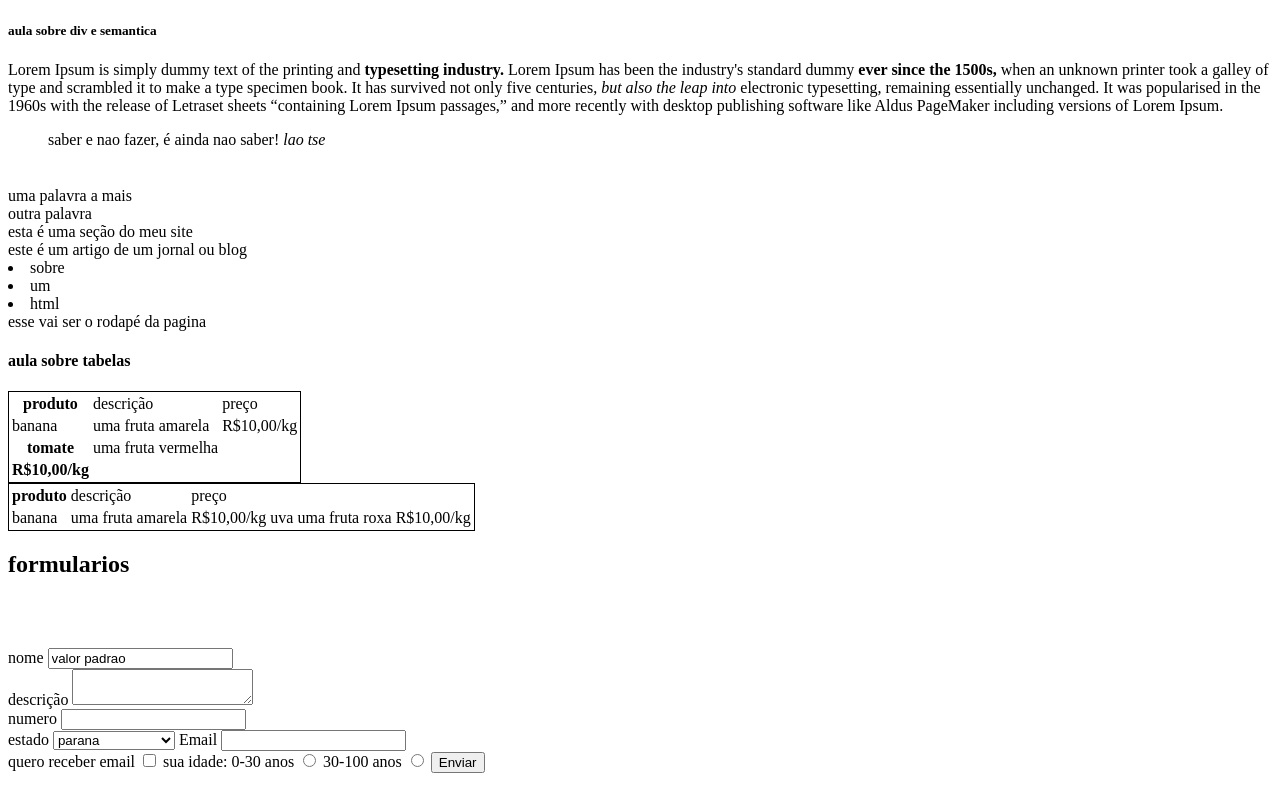
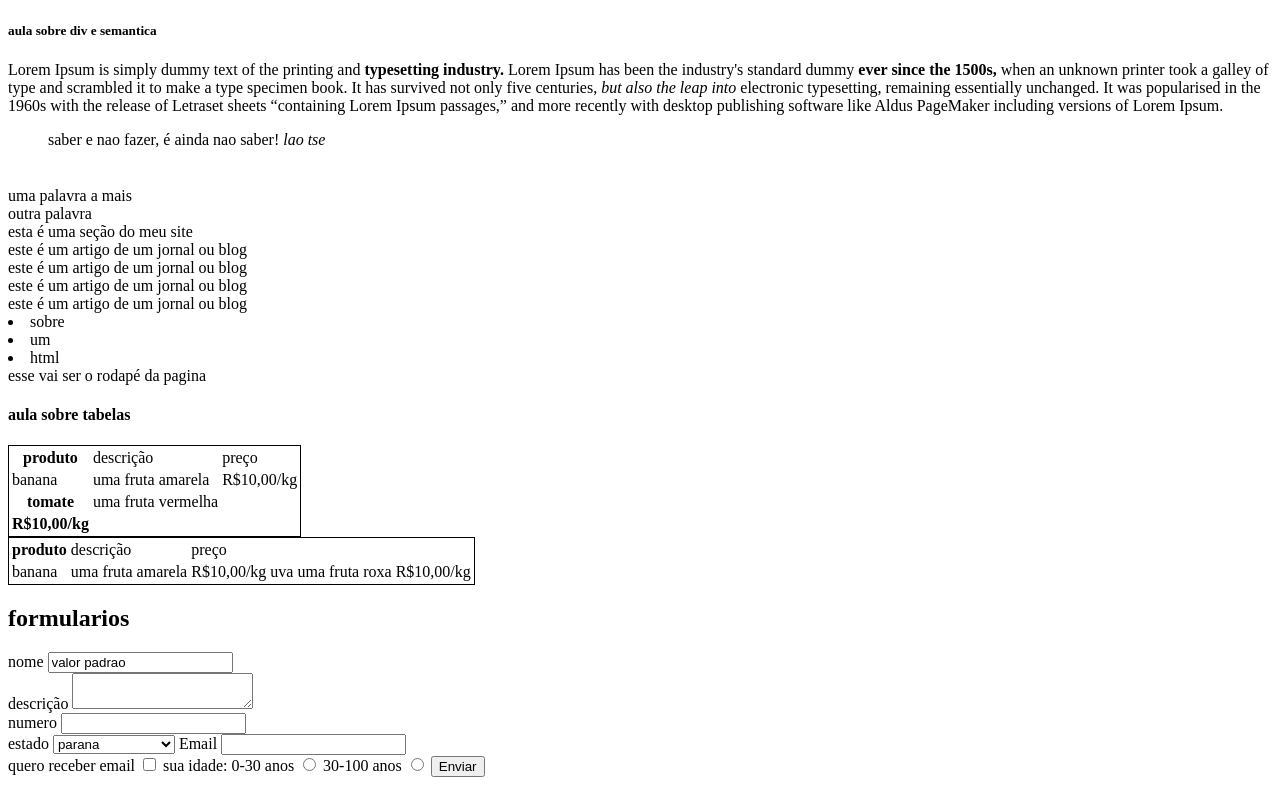
Before and after one commit to francineh/html-playground, a plain HTML site: page index.html in a window 1280 px wide. Shown: the part 1932-2717 px from the top of the page. Drawn offline with Linux system fonts and the light colour scheme.

Commit message:
estudando class e id

```diff
--- a/index.html
+++ b/index.html
@@ -99,6 +99,9 @@
 
     <section>esta é uma seção do meu site</section>
 
+    <article class="artigo">este é um artigo de um jornal ou blog</article>
+    <article class="artigo">este é um artigo de um jornal ou blog</article>
+    <article>este é um artigo de um jornal ou blog</article>
     <article>este é um artigo de um jornal ou blog</article>
     <nave>
 
@@ -121,7 +124,7 @@
 
     <!-- tabelas -->
     <h4>aula sobre tabelas</h4>
-    <table style="border:1px solid">
+    <table style="border:1px solid" id="tabela">
         <tr>
             <th>
                 produto
@@ -206,7 +209,7 @@
     <!--formularios-->
 
     <h2>formularios</h2>
-    <div style="margin: top 300px; padding-bottom: 50px;"></div>
+    <di v style="margin: top 300px; padding-bottom: 50px;"></div>
     <form action="/contato" method="post">
         <lebal forn="nome">nome</lebal>
         <input id="numero" type="text" placeholder="digite seu nome" value="valor padrao" name="nome">
```
Also changed, not shown: htmlObservaçoes.txt.
